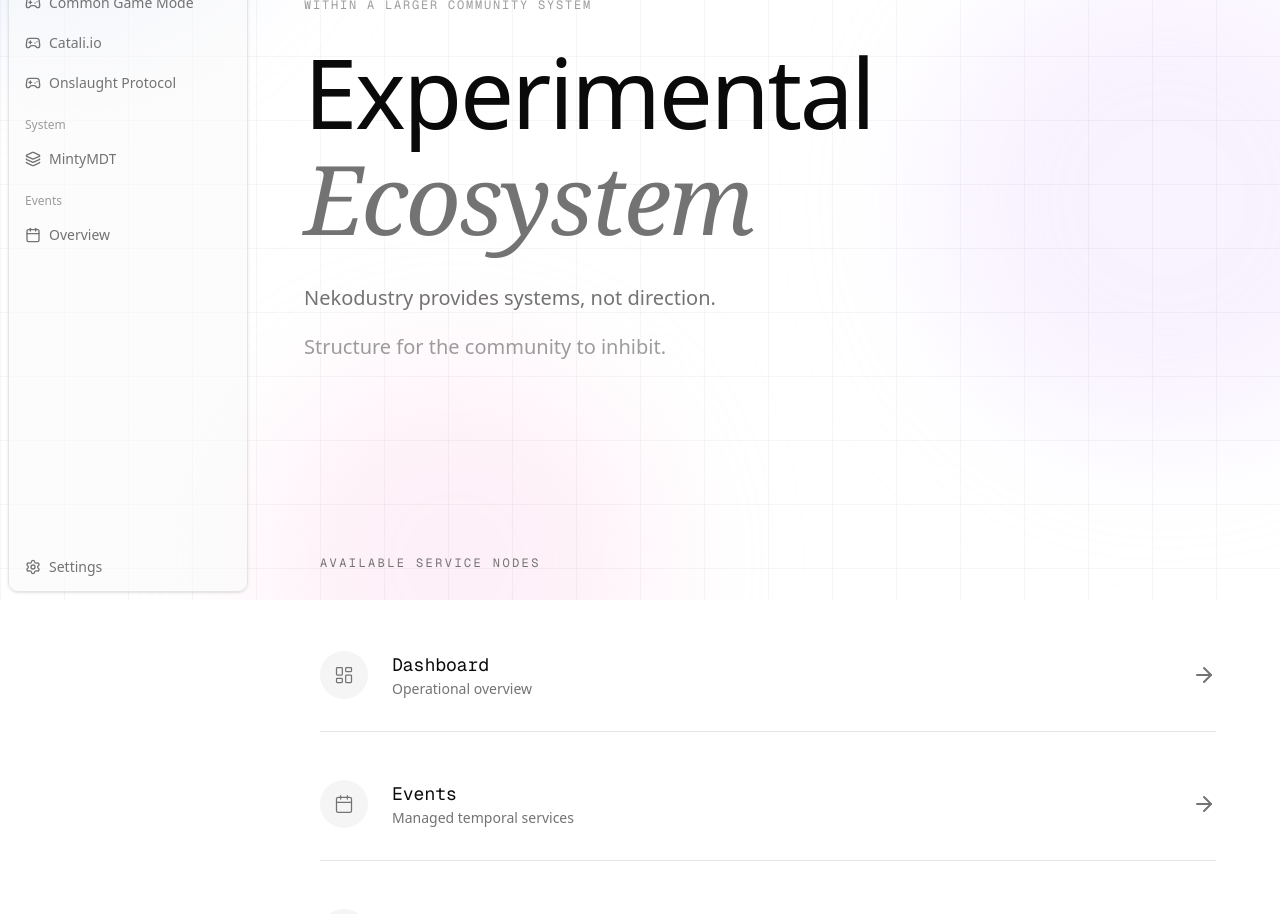
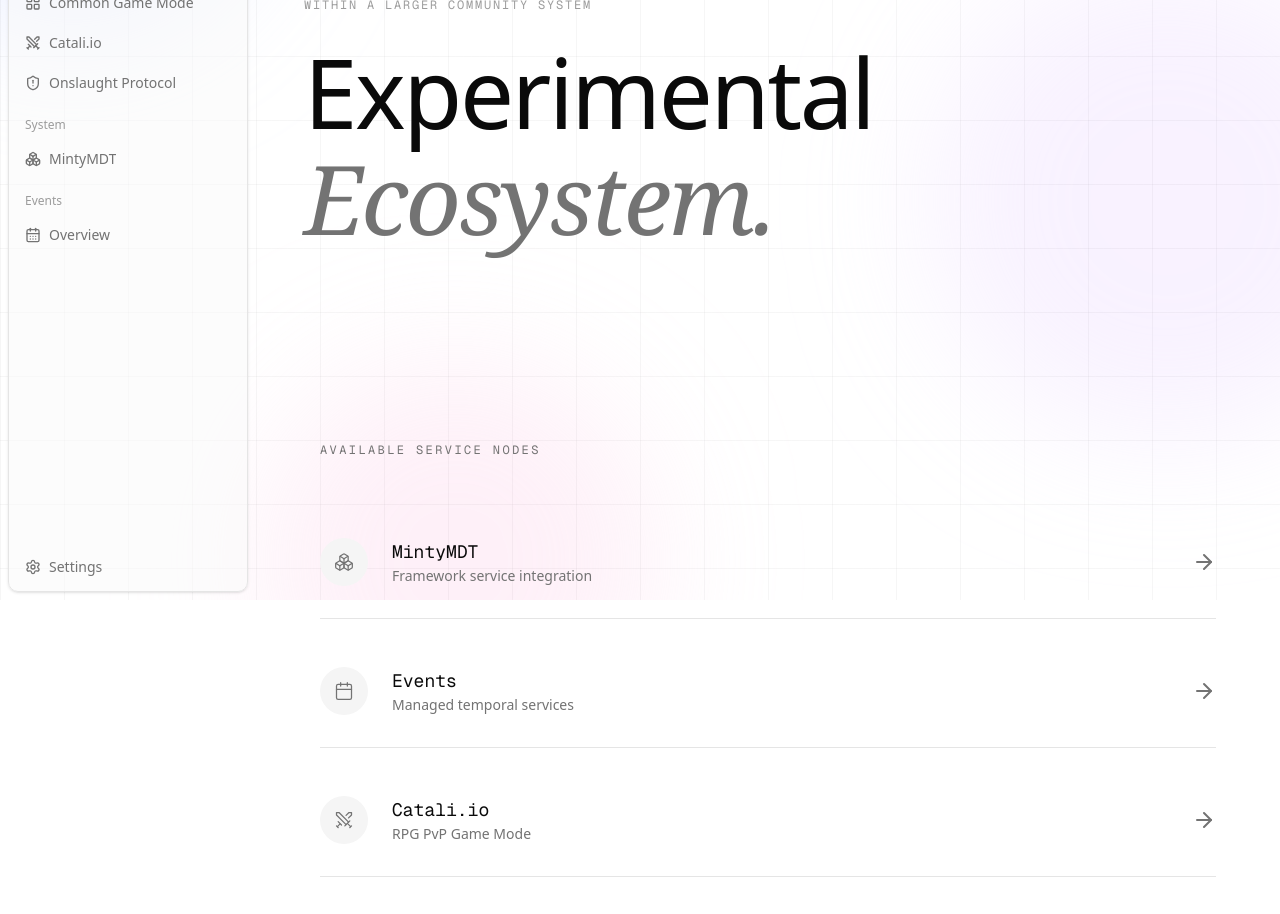
Before and after one commit to meohexa1a/Nekodustry, a Next.js app: page / in a window 1280 px wide. Shown: the part 200-1114 px from the top of the page. Built offline with nearby package versions, Linux system fonts and the light colour scheme.

Commit message:
feat: Thêm trang chủ ban đầu với các liên kết dịch vụ và cấu hình dữ liệu sidebar.

```diff
--- a/src/app/(home)/page.tsx
+++ b/src/app/(home)/page.tsx
@@ -1,42 +1,14 @@
 import { AbstractBackground } from '@/components/app/abstract-background'
 import Link from 'next/link'
+
 import {
   ArrowRight,
-  Layers,
-  LayoutDashboard,
   Calendar,
   Gamepad2,
+  Swords,
+  Boxes,
+  ShieldAlert,
 } from 'lucide-react'
-
-function HeroSection() {
-  return (
-    <section className="relative flex w-full flex-col justify-center px-6 pt-24 sm:px-12 md:pt-32">
-      <div className="space-y-8">
-        <div className="group relative inline-block">
-          {/* Subtle System Annotation */}
-          <div className="text-xs tracking-widest-xl text-muted-foreground mb-6 font-mono leading-relaxed uppercase opacity-70">
-            <span className="block">Operating as a service layer</span>
-            <span className="block">within a larger community system</span>
-          </div>
-
-          <h1 className="leading-tighter text-foreground max-w-4xl text-5xl font-light tracking-tight sm:text-7xl lg:text-8xl">
-            Experimental <br />
-            <span className="text-muted-foreground font-serif italic">
-              Ecosystem
-            </span>
-          </h1>
-        </div>
-
-        <p className="text-muted-foreground max-w-xl text-lg leading-relaxed font-light sm:text-xl">
-          Nekodustry provides systems, not direction.
-          <span className="mt-4 block opacity-70">
-            Structure for the community to inhibit.
-          </span>
-        </p>
-      </div>
-    </section>
-  )
-}
 
 interface NodeLinkProps {
   href: string
@@ -66,8 +38,32 @@ function NodeLink({ href, title, subtitle, icon: Icon }: NodeLinkProps) {
   )
 }
 
-function GatewayLinks() {
+export default function Home() {
   return (
+    <div className="relative min-h-screen w-full overflow-x-hidden bg-transparent">
+      <AbstractBackground />
+
+      <div className="relative flex flex-col gap-12 sm:gap-24">
+        {/* Hero Section */}
+        <header className="relative flex w-full flex-col justify-center px-6 pt-24 sm:px-12 md:pt-32">
+          <div className="space-y-8">
+            <div className="group relative inline-block">
+              <div className="tracking-widest-xl text-muted-foreground mb-6 font-mono text-xs leading-relaxed uppercase opacity-70">
+                <span className="block">Operating as a service layer</span>
+                <span className="block">within a larger community system</span>
+              </div>
+
+              <h1 className="leading-tighter text-foreground max-w-4xl text-5xl font-light tracking-tight sm:text-7xl lg:text-8xl">
+                Experimental <br />
+                <span className="text-muted-foreground font-serif italic">
+                  Ecosystem.
+                </span>
+              </h1>
+            </div>
+          </div>
+        </header>
+
+        {/* Gateway Links */}
         <section className="px-6 py-24 sm:px-12">
           <div className="mx-auto max-w-4xl space-y-4">
             <div className="tracking-widest-2xl text-muted-foreground mb-12 font-mono text-xs uppercase">
@@ -75,23 +71,33 @@ function GatewayLinks() {
             </div>
 
             <NodeLink
-          href="/"
-          title="Dashboard"
-          subtitle="Operational overview"
-          icon={LayoutDashboard}
+              href="/mintymdt"
+              title="MintyMDT"
+              subtitle="Framework service integration"
+              icon={Boxes}
             />
+
             <NodeLink
               href="/events"
               title="Events"
               subtitle="Managed temporal services"
               icon={Calendar}
             />
+
             <NodeLink
-          href="/mintymdt"
-          title="MintyMDT"
-          subtitle="Framework service integration"
-          icon={Layers}
+              href="/game-modes/catali-io"
+              title="Catali.io"
+              subtitle="RPG PvP Game Mode"
+              icon={Swords}
             />
+
+            <NodeLink
+              href="/game-modes/onslaught-protocol"
+              title="Onslaught Protocol"
+              subtitle="PvE Game Mode"
+              icon={ShieldAlert}
+            />
+
             <NodeLink
               href="/game-modes/common"
               title="Game Modes"
@@ -100,18 +106,6 @@ function GatewayLinks() {
             />
           </div>
         </section>
-  )
-}
-
-export default function Home() {
-  return (
-    <div className="relative min-h-screen w-full overflow-x-hidden bg-transparent">
-      <AbstractBackground />
-
-      {/* Nội dung chính */}
-      <div className="relative flex flex-col gap-12 pb-32 sm:gap-24">
-        <HeroSection />
-        <GatewayLinks />
       </div>
     </div>
   )
```
Also changed, not shown: src/config/sidebar.ts (+6 -6 lines). Lines whose indentation alone changed are shown as unchanged.
